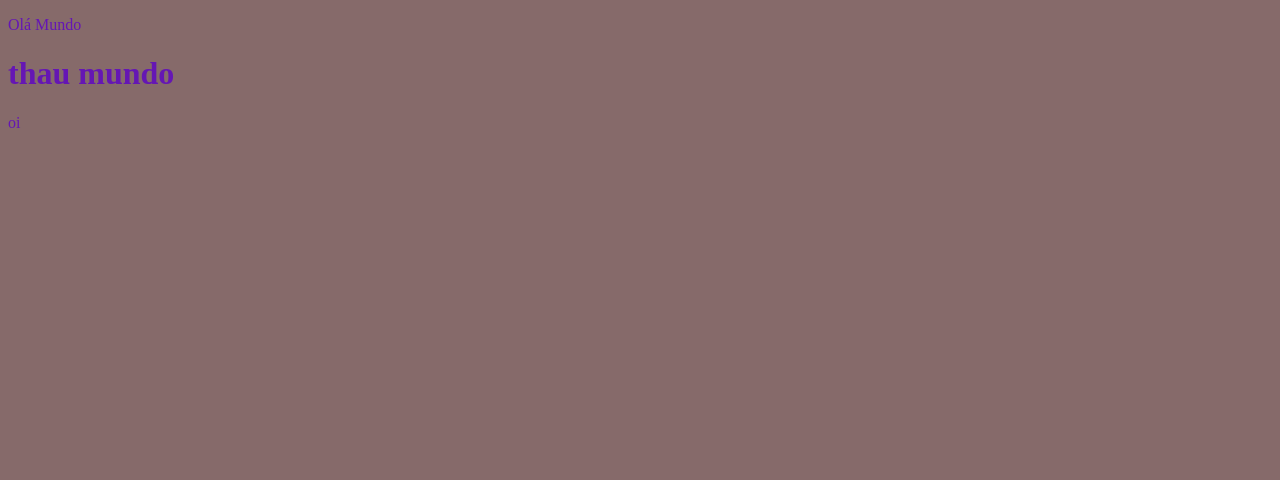
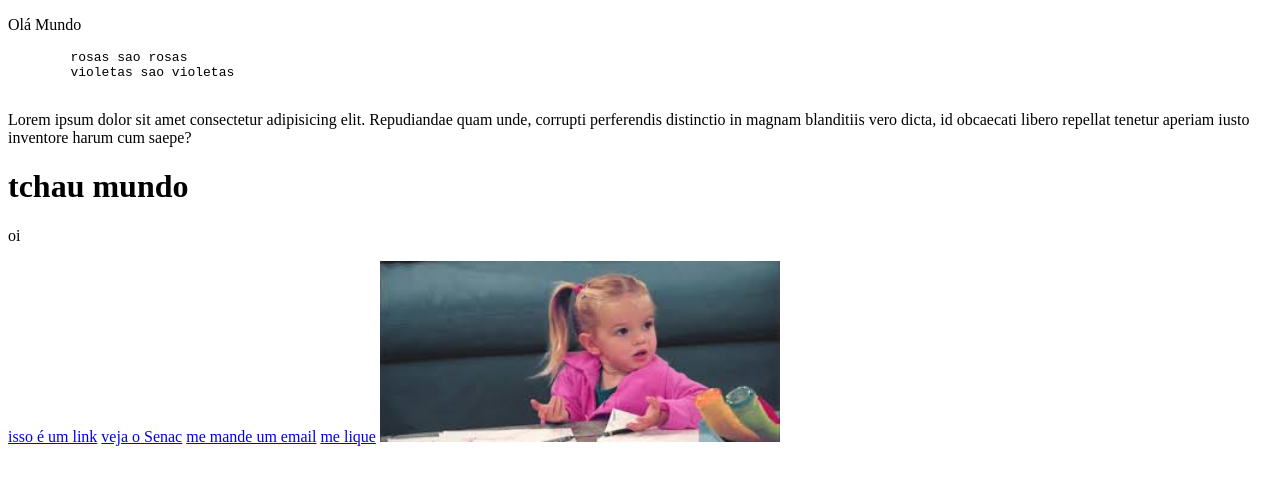
Before and after one commit to Suellenon/estudo-frontend, a plain HTML site: page index.html in a window 1280 px wide. Drawn offline with Linux system fonts and the light colour scheme.

Commit message:
tags iniciais do html

```diff
--- a/index.html
+++ b/index.html
@@ -1,22 +1,30 @@
 <!DOCTYPE html>
 <html>
-    <head>
+<head>
     <!--Aqui é o head onde eu coloco metadadaos-->
     <meta charset="UTF-8">
     <meta name="description" content="uma descricao legal">
+    <meta name="keywords"content="css,html,programação">
+    <meta name ="viewport" content="width-device-width, inicial -scale=1.0">
   <title>Meu primeiro HTML</title>
-
-    <style>
-        body{
-            background-color: rgb(134, 106, 106);
-            color:rgb(101, 22, 180);
-        }
-    </style>
+  <link rel="shortcut icon"href="img.png.jpg"type="image/x-icon">
 </head>
 
-<body>
+ <body>
     <p>Olá Mundo</p>
-    <h1>thau mundo</h1>
+    <pre>
+        rosas sao rosas
+        violetas sao violetas
+    </pre>
+    <p>Lorem ipsum dolor sit amet consectetur adipisicing elit. Repudiandae quam unde, corrupti perferendis distinctio in magnam blanditiis vero dicta, id obcaecati libero repellat tenetur aperiam iusto inventore harum cum saepe?</p>
+    <h1>tchau mundo</h1>
     <p>oi</p>
-<body>
+    <a href="https://www.instagram.com">isso é um link</a>
+    <a href="https:/ /www.senacma.com"target="_blank">veja o Senac</a>
+    <a href="sullen502@gmail.com">me mande um email</a>
+    <a href="tel:(86)988744953"title="meu numero">me lique</a>
+    <img src="gif.png.jpg"alt= "meme gif" width="400px"
+
+</body>
+
 </html>
```
Also changed, not shown: gif.png.jpg (added), img.png.jpg (added).
